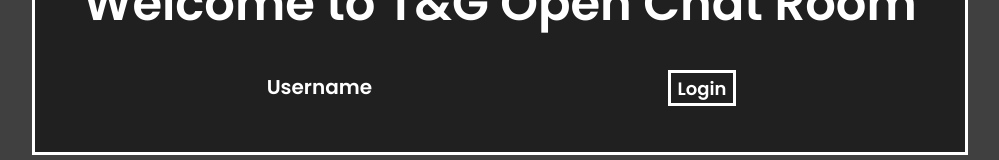
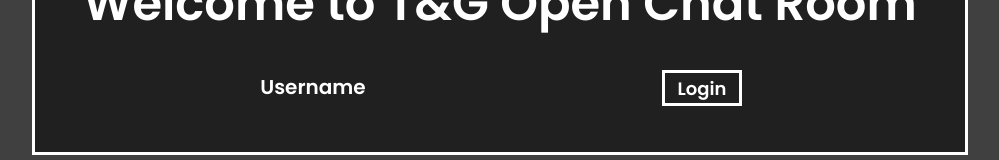
Before and after one commit to gabribribribri/tag-open-chat-room, a SvelteKit app: page / in a window 1280 px wide. Shown: the part 283-443 px from the top of the page, without its empty margins (140-1139 px from the left). Built offline with nearby package versions, Linux system fonts and the light colour scheme.

Commit message:
almost finished with button animation

```diff
--- a/src/routes/+page.svelte
+++ b/src/routes/+page.svelte
@@ -18,11 +18,12 @@
 		<h1 id="title">Welcome to T&G Open Chat Room</h1>
 
 		<div id="input-zone">
-
 			<input
-				bind:value={$username} on:keydown={enterKeyPressed}
+				bind:value={$username}
+				on:keydown={enterKeyPressed}
 				placeholder=""
-				id="username-input">
+				id="username-input"
+			/>
 			<label for="username-input" id="username-label">Username</label>
 
 			<div class="login-button">
@@ -31,7 +32,6 @@
 		</div>
 	</div>
 </div>
-
 
 <style>
 	/*import Days One Font*/
@@ -119,17 +119,17 @@
 	}
 
 	#go-button {
-		text-align: center;
 		/* Sizing */
+		z-index: 2;
 		width: fit-content;
-		padding: 0.1rem 0.4rem;
+		padding: 0.1rem 0.8rem;
 
 		/* Styling */
 		border: solid white 0.2rem;
 		color: white;
 
 		/* Font */
-		font-family: "Poppins";
+		font-family: 'Poppins';
 		font-size: large;
 
 		/* Background */
@@ -139,4 +139,23 @@
 		background-repeat: no-repeat;
 	}
 
+	#go-button:hover {
+		color: #202020;
+
+	}
+
+	#go-button::before {
+		content: "";
+		position: absolute;
+		background-color: white;
+		height: 100%;
+		width: 0%;
+		z-index: 1;
+		overflow: hidden;
+		text-decoration: none;
+	}
+
+	#go-button:hover::before {
+		width: 160%;
+	}
 </style>
```
